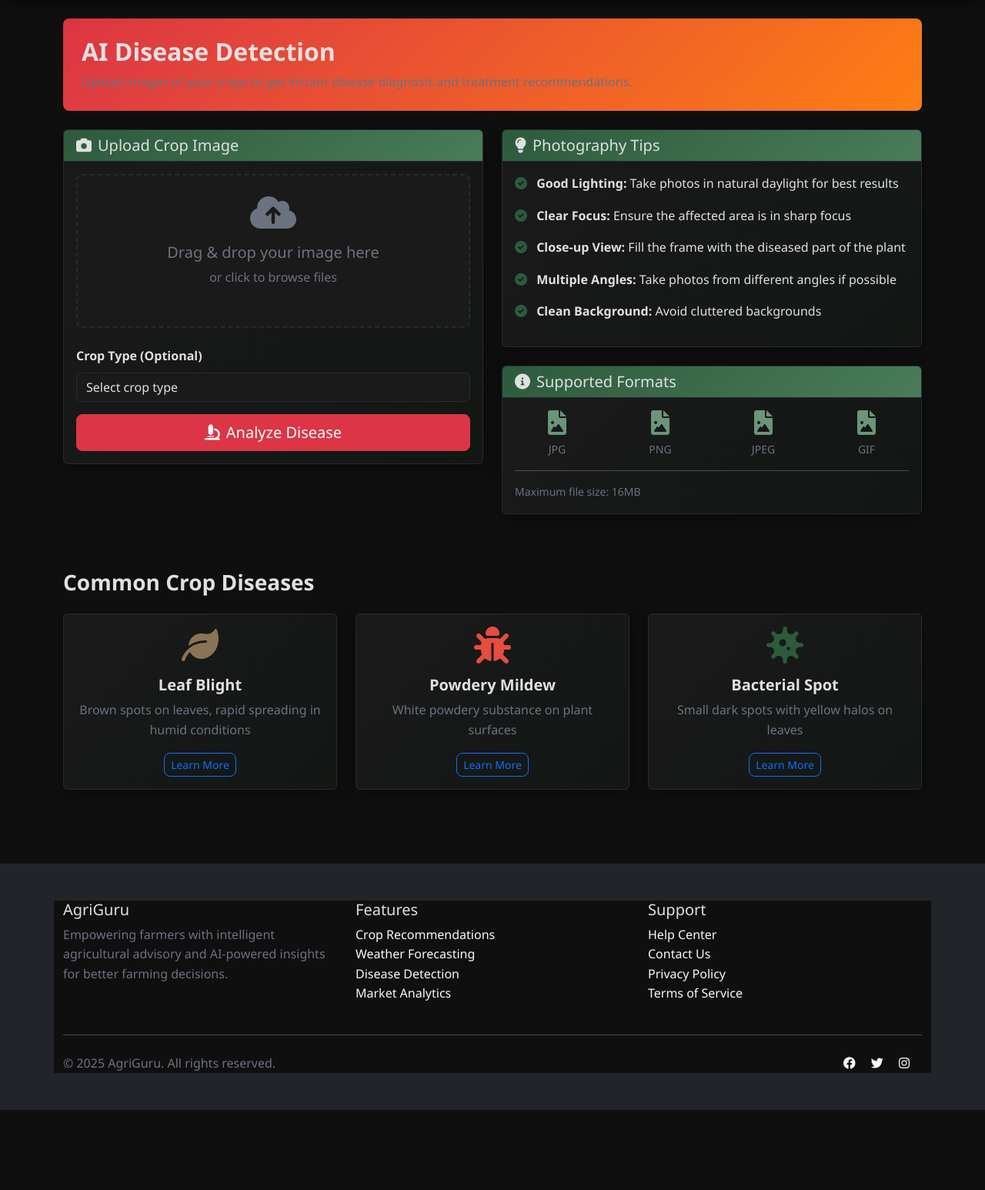
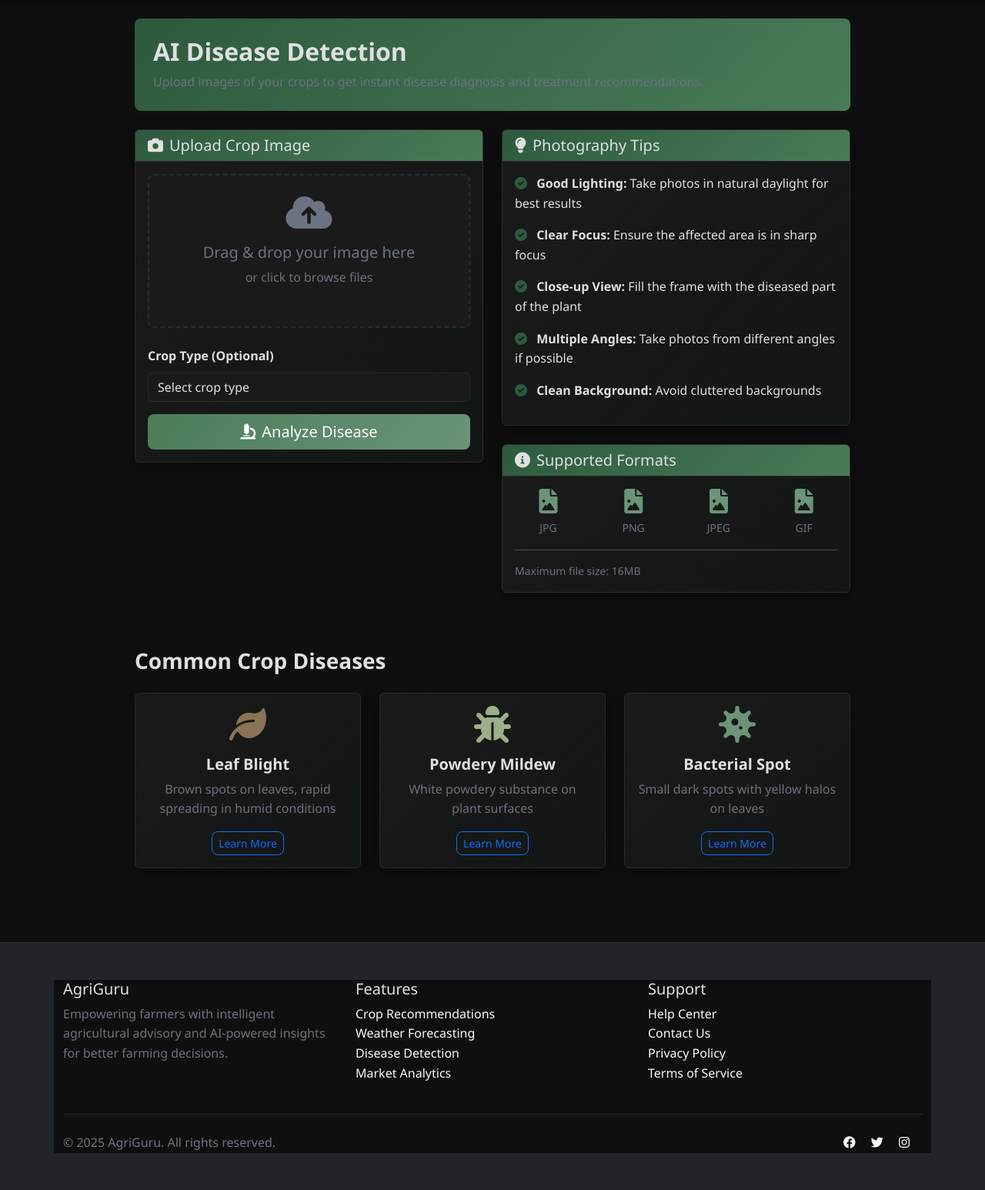
Before and after one commit to trish404/AgriGuru, a Flask app: page /disease_detection in a window 1280 px wide. Shown: the part 67-1613 px from the top of the page at 77% size. Before the commit the page ends 1509 px from the top, so only its background shows below. Run offline with Flask 3, Linux system fonts and the light colour scheme.

Commit message:
Improve disease detection visuals and layout for better user experience
Refactors CSS and templates to update disease detection color scheme, center content, and remove footer border.

Replit-Commit-Author: Agent
Replit-Commit-Session-Id: 0ed6eb5e-b693-4f2c-af9e-0df4d3bc86b2
Replit-Commit-Screenshot-Url: https://storage.googleapis.com/screenshot-production-us-central1/9ec99140-096f-4b7a-8215-e1c0992bcbe0/691dbbe9-1d41-4bd4-9c7b-cb9708f13162.jpg

```diff
--- a/static/css/style.css
+++ b/static/css/style.css
@@ -1023,6 +1023,50 @@ p {
 .text-danger { color: #e74c3c !important; }
 .text-info { color: #3498db !important; }
 
+/* Footer Styling */
+footer {
+    background: var(--bg-card) !important;
+    border-top: 1px solid var(--border-dark) !important;
+}
+
+footer .border-top {
+    border-color: var(--border-dark) !important;
+}
+
+footer hr {
+    border-color: var(--border-dark) !important;
+    opacity: 0.3 !important;
+}
+
+/* Disease Detection Icons Color Update */
+.fa-bug.text-danger {
+    color: var(--sage-green) !important;
+}
+
+.fa-virus.text-success {
+    color: var(--accent-green) !important;
+}
+
+/* Disease detection specific red-to-green conversions */
+.text-danger {
+    color: var(--sage-green) !important;
+}
+
+.btn-danger {
+    background: linear-gradient(135deg, var(--primary-green), var(--secondary-green)) !important;
+    border: none !important;
+    color: var(--text-light) !important;
+}
+
+.btn-danger:hover {
+    transform: translateY(-2px) !important;
+    box-shadow: 0 6px 20px rgba(45, 90, 61, 0.3) !important;
+}
+
+.bg-gradient-danger {
+    background: linear-gradient(135deg, var(--primary-green) 0%, var(--secondary-green) 100%) !important;
+}
+
 .message {
     margin-bottom: 1rem;
     animation: fadeIn 0.3s ease-in;
--- a/templates/base.html
+++ b/templates/base.html
@@ -128,7 +128,7 @@
                     </ul>
                 </div>
             </div>
-            <hr class="my-4">
+            <div class="border-top border-secondary my-4"></div>
             <div class="row align-items-center">
                 <div class="col-md-6">
                     <p class="mb-0">&copy; 2025 AgriGuru. All rights reserved.</p>
--- a/templates/community.html
+++ b/templates/community.html
@@ -3,7 +3,8 @@
 {% block title %}Community - AgriGuru{% endblock %}
 
 {% block content %}
-<div class="container py-4">
+<div class="container py-4 d-flex justify-content-center">
+    <div class="col-lg-10">
     <!-- Header -->
     <div class="row mb-4">
         <div class="col-12">
@@ -271,5 +272,6 @@
             </div>
         </div>
     </div>
+    </div>
 </div>
 {% endblock %}
--- a/templates/disease_detection.html
+++ b/templates/disease_detection.html
@@ -3,11 +3,12 @@
 {% block title %}Disease Detection - AgriGuru{% endblock %}
 
 {% block content %}
-<div class="container py-4">
+<div class="container py-4 d-flex justify-content-center">
+    <div class="col-lg-10">
     <!-- Header -->
     <div class="row mb-4">
         <div class="col-12">
-            <div class="bg-gradient-danger text-white rounded-3 p-4">
+            <div class="bg-gradient-success text-white rounded-3 p-4">
                 <h2 class="fw-bold mb-2">AI Disease Detection</h2>
                 <p class="mb-0">Upload images of your crops to get instant disease diagnosis and treatment recommendations.</p>
             </div>
@@ -49,7 +50,7 @@
                         </div>
 
                         <div class="d-grid">
-                            <button type="submit" class="btn btn-danger btn-lg">
+                            <button type="submit" class="btn btn-success btn-lg">
                                 <i class="fas fa-microscope me-2"></i>Analyze Disease
                             </button>
                         </div>
@@ -194,6 +195,7 @@
             </div>
         </div>
     </div>
+    </div>
 </div>
 
 <script>
```
Also changed, not shown: attached_assets/Screenshot 2025-07-12 at 3.23.11 AM_1752270807836.png (added), attached_assets/Screenshot 2025-07-12 at 3.24.03 AM_1752270853158.png (added).
